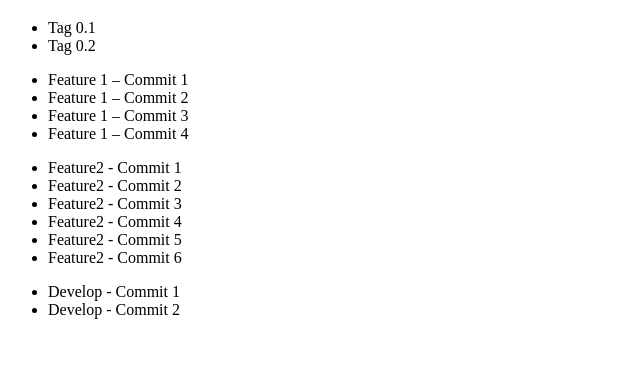
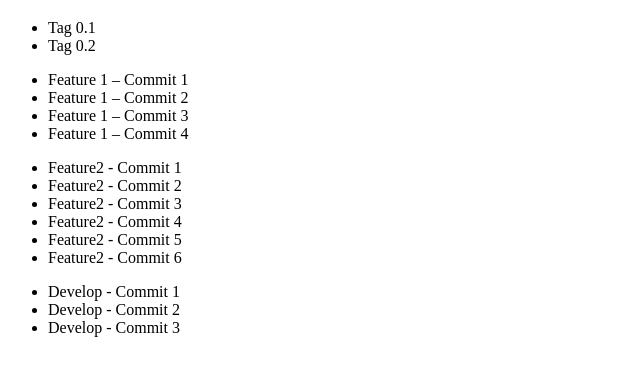
Before and after one commit to murete/MSC_DWEC_Tarea01, a plain HTML site: page index.html in a window 1280 px wide. Shown: the part 61-436 px from the top of the page, without its empty margins (0-640 px from the left). Drawn offline with Linux system fonts and the light colour scheme.

Commit message:
Develop: commit 3

```diff
--- a/index.html
+++ b/index.html
@@ -29,6 +29,7 @@
     <ul>
         <li>Develop - Commit 1</li>
         <li>Develop - Commit 2</li>
+        <li>Develop - Commit 3</li>
     </ul>
 
 </body>
```
